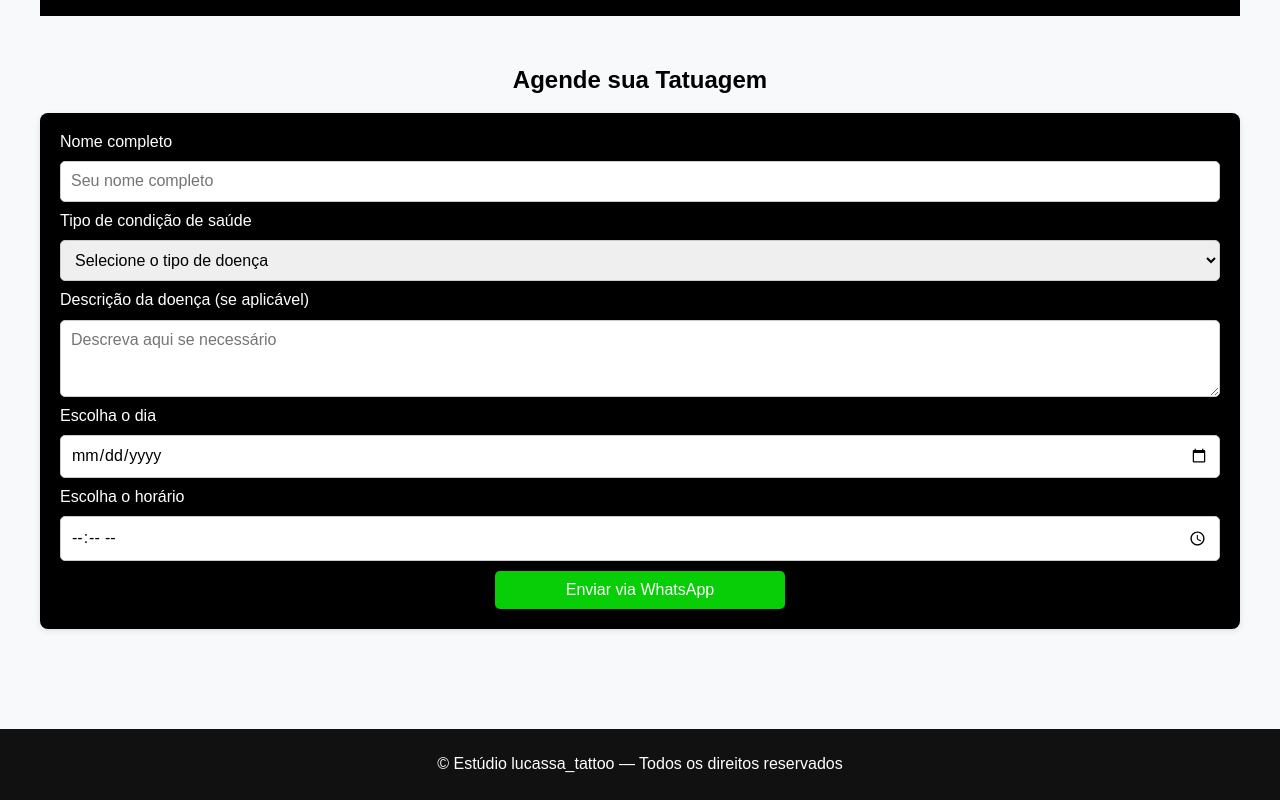
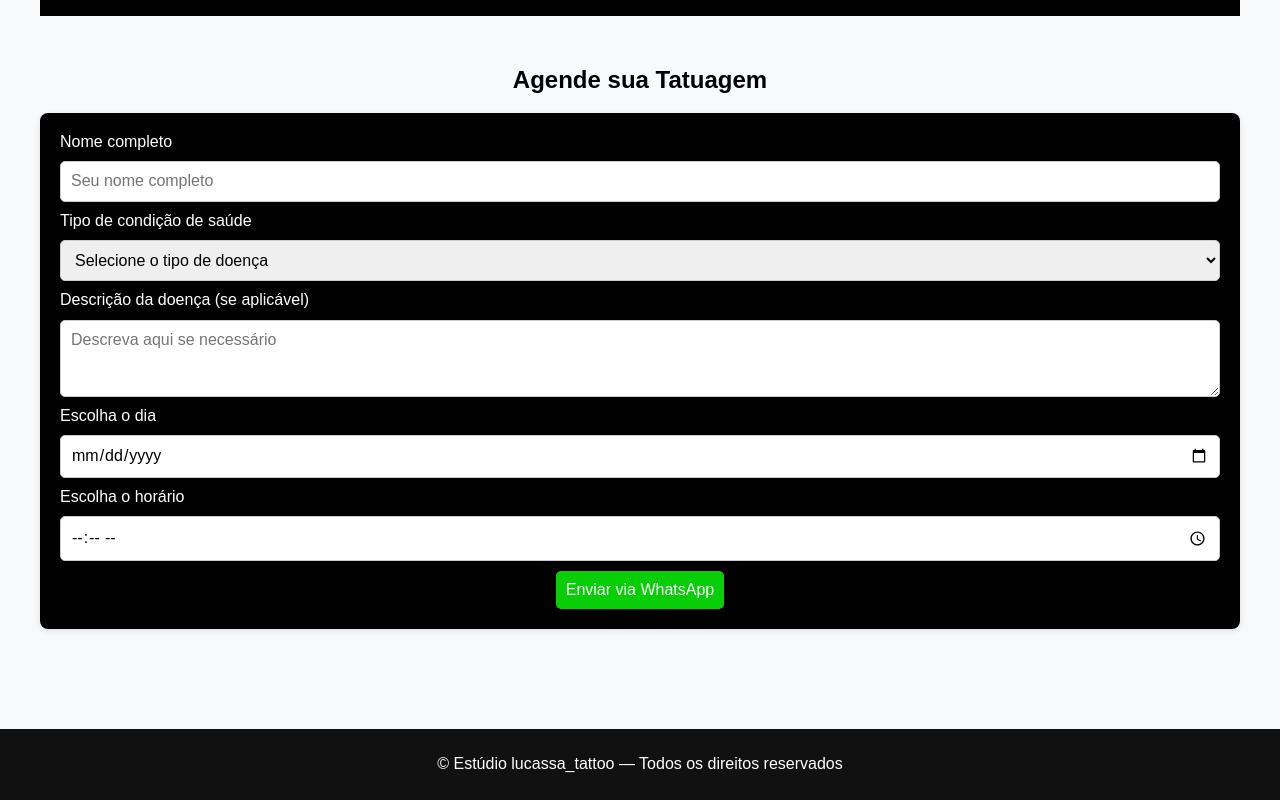
Before and after one commit to marlon816/est-dio_tattoo, a plain HTML site: page index.html in a window 1280 px wide. Shown: the part 1582-2382 px from the top of the page. Drawn offline with nearby package versions, Linux system fonts and the light colour scheme; files that its build step writes are made by us from their sources.

Commit message:
Update style.scss

```diff
--- a/css/style.scss
+++ b/css/style.scss
@@ -89,7 +89,7 @@ form {
   button {
     background: rgb(7, 206, 7);
     color: $text-light;
-    width: 25%;
+    max-width: 200px;
     margin: 0 auto ;
     border: none;
     cursor: pointer;
```
